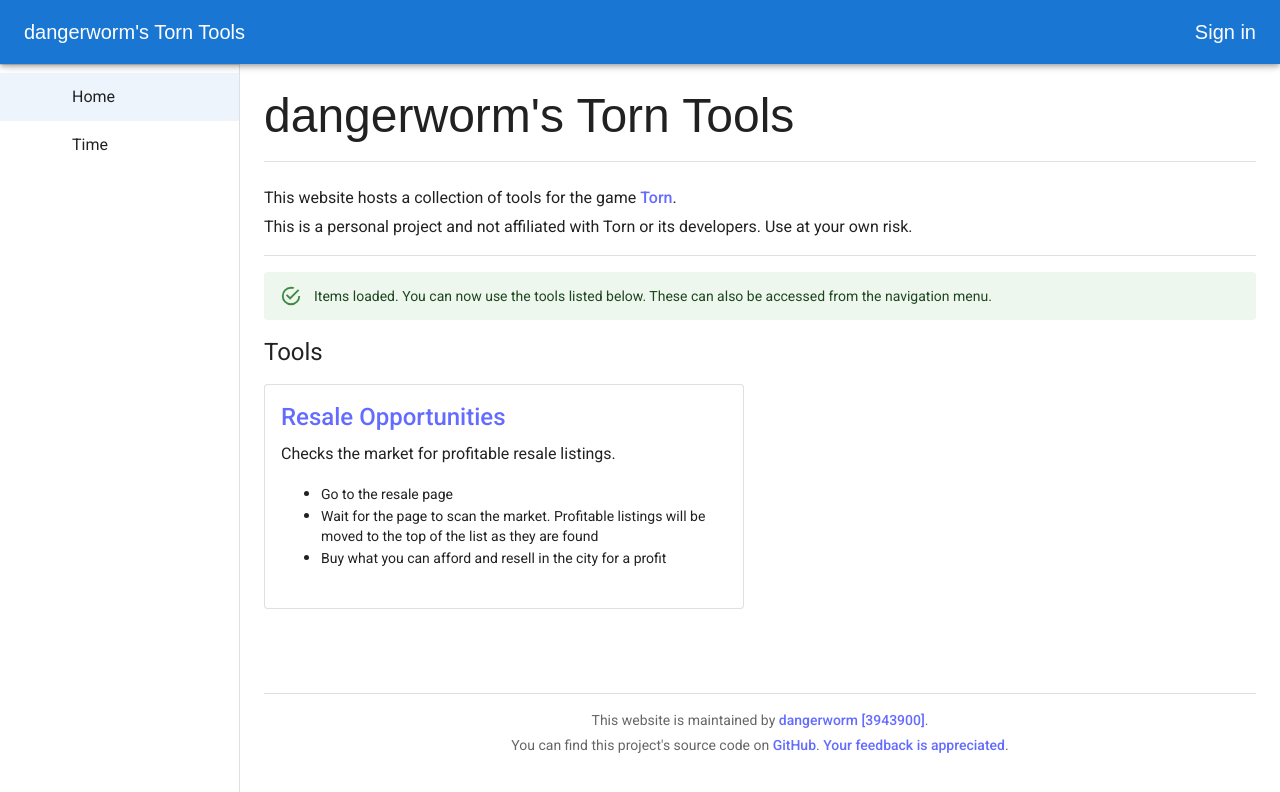
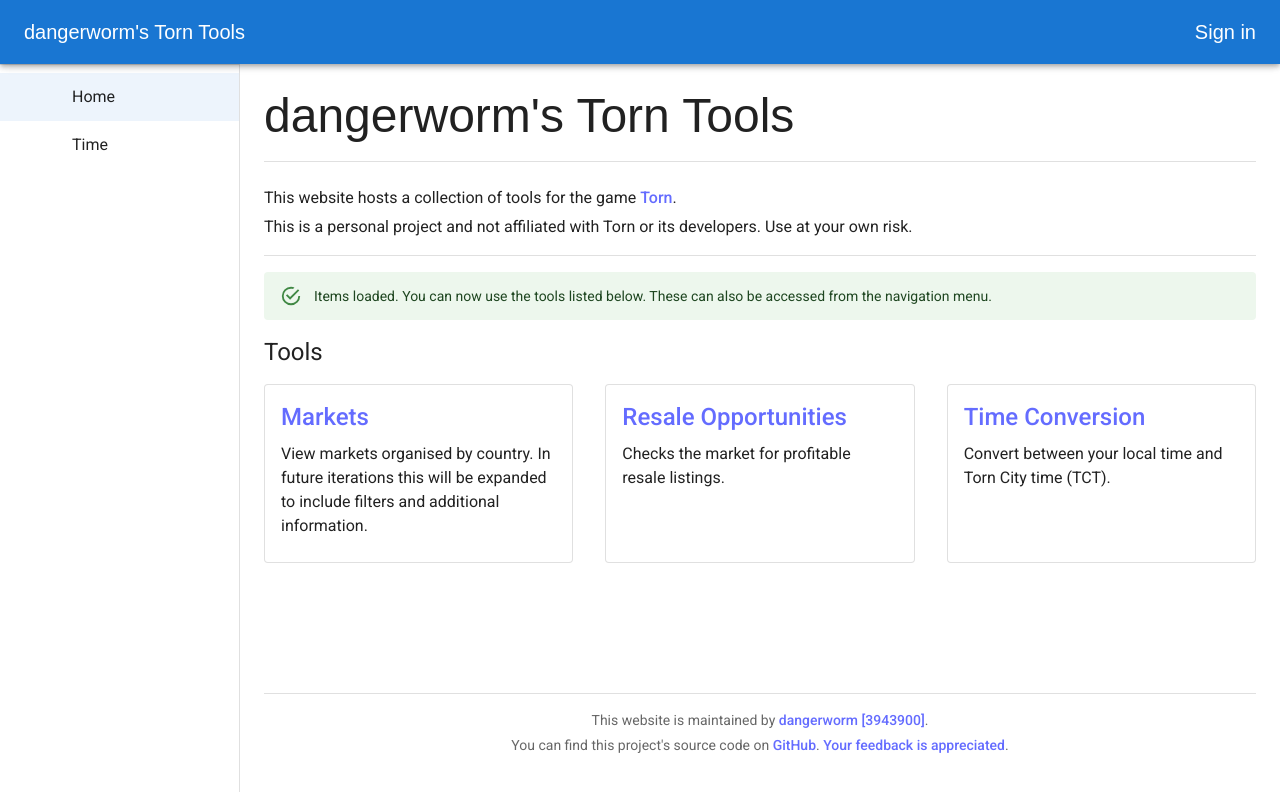
Before and after one commit to dangerworm/TornTools, a React (Vite) app in the folder client/: page / in a window 1280 px wide. Shown: the top 792 px of the page. Built offline with nearby package versions, Linux system fonts and the light colour scheme; no server answers; some icons are missing; a web font is replaced by a local one.

Commit message:
Add new tools to home page

```diff
--- a/client/src/pages/Home.tsx
+++ b/client/src/pages/Home.tsx
@@ -45,7 +45,24 @@ const Home = () => {
         Tools
       </Typography>
       <Grid container spacing={4} sx={{ mt: 2 }}>
-        <Grid size={{ xs: 12, sm: 6 }}>
+        <Grid size={{ xs: 12, sm: 4 }}>
+          <Card variant="outlined" sx={{ height: "100%" }}>
+            <CardContent>
+              <Typography variant="h5" gutterBottom>
+                <Link to="/markets" className="no-underline">
+                  Markets
+                </Link>
+              </Typography>
+              <Typography variant="body1">
+                View markets organised by country.
+                In future iterations this will be expanded to include filters
+                and additional information.
+              </Typography>
+            </CardContent>
+          </Card>
+        </Grid>
+
+        <Grid size={{ xs: 12, sm: 4 }}>
           <Card variant="outlined" sx={{ height: "100%" }}>
             <CardContent>
               <Typography variant="h5" gutterBottom>
@@ -56,44 +73,25 @@ const Home = () => {
               <Typography variant="body1">
                 Checks the market for profitable resale listings.
               </Typography>
-              <ul>
-                <li>
-                  <Typography variant="body2">Go to the resale page</Typography>
-                </li>
-                <li>
-                  <Typography variant="body2">
-                    Wait for the page to scan the market. Profitable listings
-                    will be moved to the top of the list as they are found
-                  </Typography>
-                </li>
-                <li>
-                  <Typography variant="body2">
-                    Buy what you can afford and resell in the city for a profit
-                  </Typography>
-                </li>
-              </ul>
             </CardContent>
           </Card>
         </Grid>
-        {/* <Grid size={{ xs: 2, sm: 6 }}>
-          <Card variant="outlined" sx={{ height: '100%' }}>
+
+        <Grid size={{ xs: 12, sm: 4 }}>
+          <Card variant="outlined" sx={{ height: "100%" }}>
             <CardContent>
               <Typography variant="h5" gutterBottom>
-                Features
+                <Link to="/time" className="no-underline">
+                  Time Conversion
+                </Link>
               </Typography>
               <Typography variant="body1">
-                - Market Price Checker
-              </Typography>
-              <Typography variant="body1">
-                - Item Price History
-              </Typography>
-              <Typography variant="h6">Feature 1</Typography>
-              <Typography variant="body1">
-                Description of feature 1.
+                Convert between your local time and Torn City time (TCT).
               </Typography>
             </CardContent>
           </Card>
-        </Grid> */}
+        </Grid>
+
       </Grid>
     </>
   );
```
